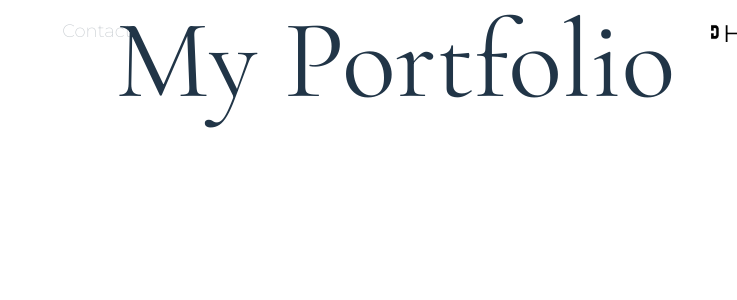
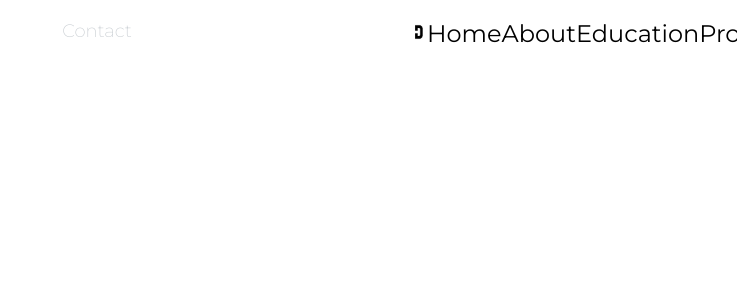
Before and after one commit to ttran375/comp229-lab5, a React (Vite) app in the folder portfolio/client/: page /contact in a window 1280 px wide. Shown: the top 300 px of the page, without its empty margins (543-1280 px from the left). Built offline with nearby package versions, Linux system fonts and the light colour scheme.

Commit message:
Wed, May 22, 2024, 7:14 PM +00:00

```diff
--- a/portfolio/client/Components/Layout.jsx
+++ b/portfolio/client/Components/Layout.jsx
@@ -16,7 +16,6 @@ export default function Layout() {
         zIndex: 10,
       }}
     >
-      <h1>My Portfolio</h1>
       <nav>
         <Link to="/">
           <img src={image} alt="Logo" style={{ height: "20px" }} />
```
